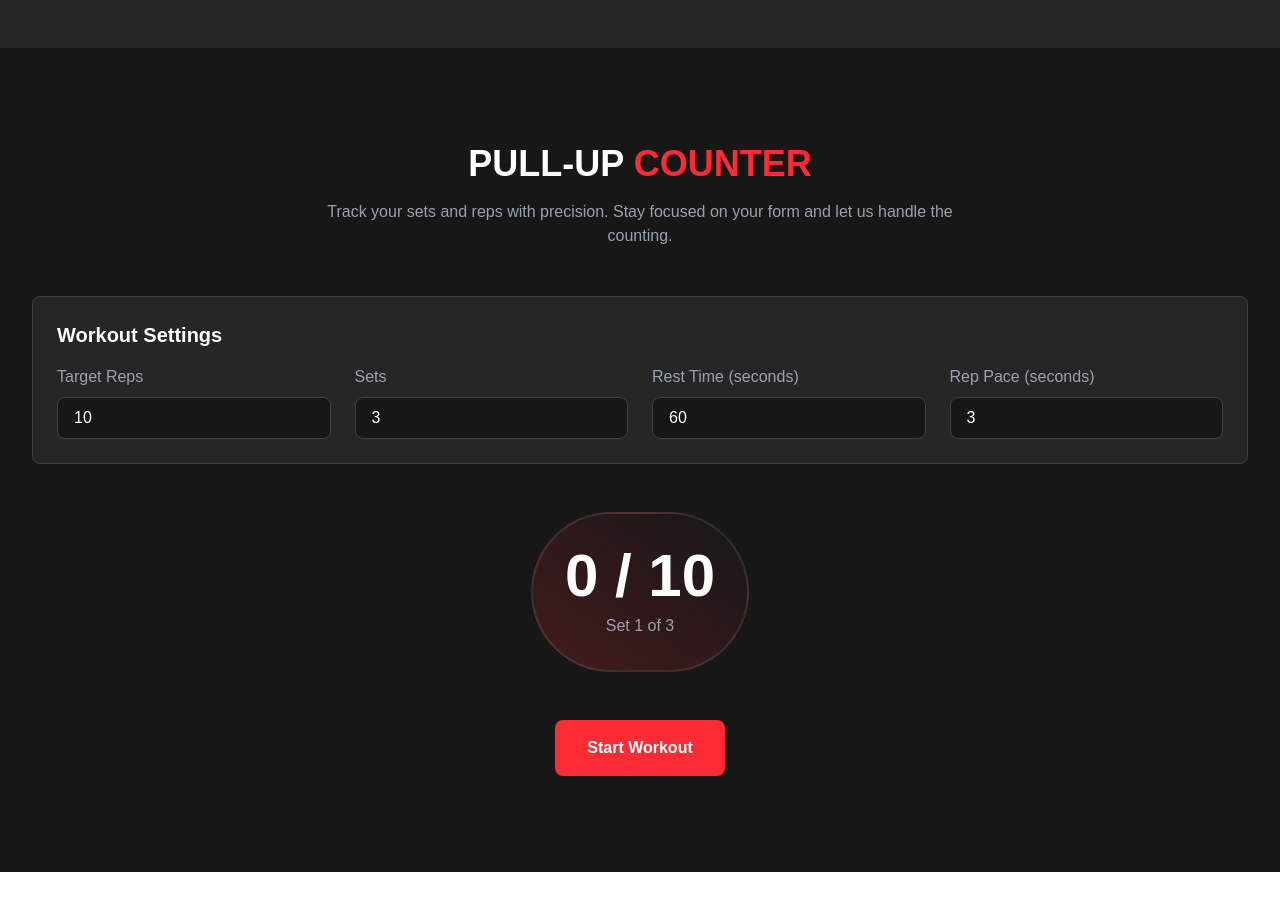
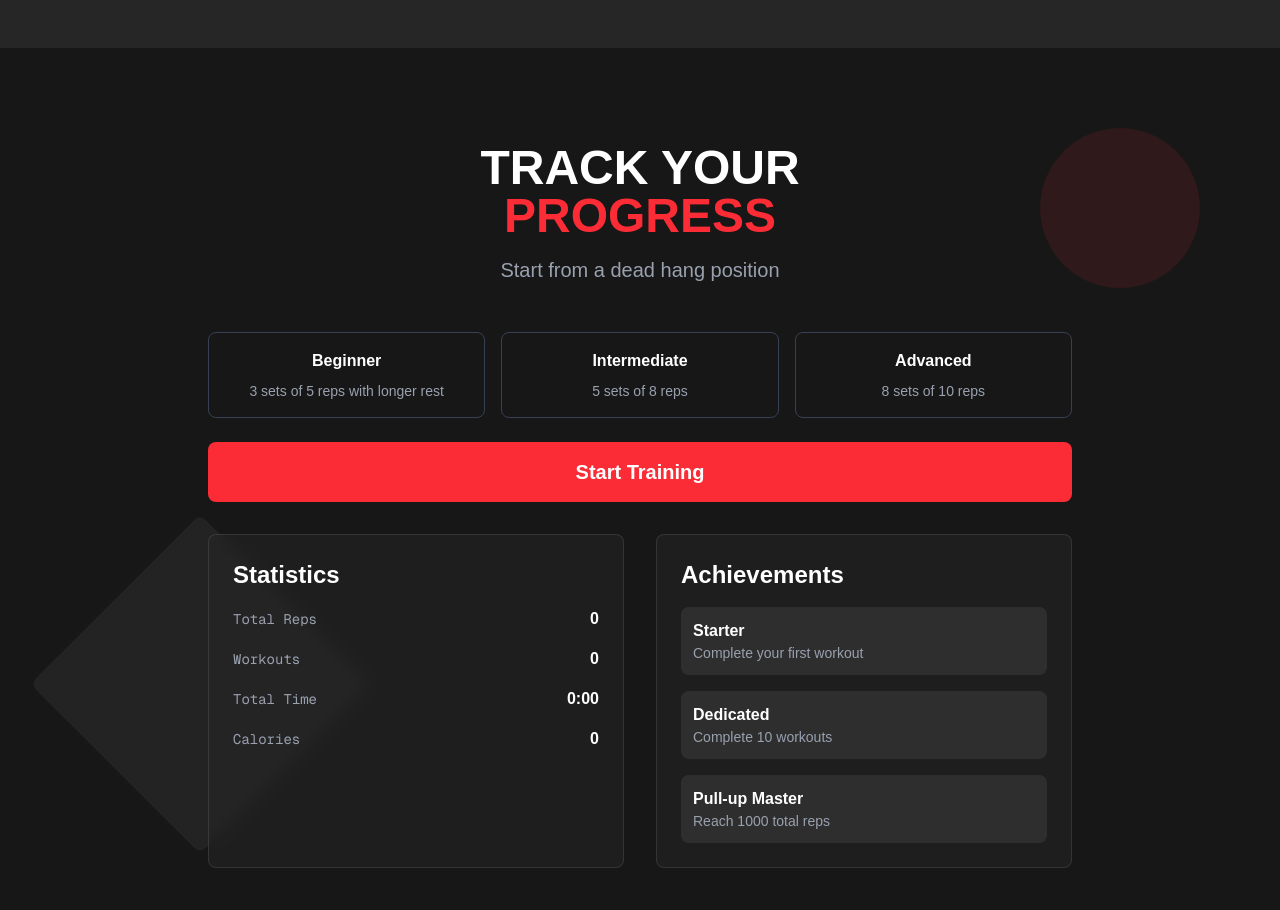
Before and after one commit to JDelott/pullup, a Next.js app: page / in a window 1280 px wide. Shown: the part 1700-2610 px from the top of the page. Before the commit the page ends 2572 px from the top, so only its background shows below. Built offline with nearby package versions, Linux system fonts and the light colour scheme.

Commit message:
added more pullup counter stuff

```diff
--- a/src/components/PullUpCounter.tsx
+++ b/src/components/PullUpCounter.tsx
@@ -5,11 +5,60 @@ import React, { useState, useEffect } from 'react';
 interface WorkoutSettings {
   targetReps: number;
   sets: number;
-  restTime: number; // in seconds
-  repPace: number; // in seconds
+  restTime: number;
+  repPace: number;
 }
 
+interface Achievement {
+  id: string;
+  name: string;
+  description: string;
+  threshold: number;
+  achieved: boolean;
+}
+
+interface WorkoutPreset {
+  name: string;
+  description: string;
+  settings: WorkoutSettings;
+}
+
+const CALORIES_PER_REP = 0.75; // Average calories burned per pull-up
+
+const workoutPresets: WorkoutPreset[] = [
+  {
+    name: 'Beginner',
+    description: '3 sets of 5 reps with longer rest',
+    settings: { targetReps: 5, sets: 3, restTime: 90, repPace: 4 }
+  },
+  {
+    name: 'Intermediate',
+    description: '5 sets of 8 reps',
+    settings: { targetReps: 8, sets: 5, restTime: 60, repPace: 3 }
+  },
+  {
+    name: 'Advanced',
+    description: '8 sets of 10 reps',
+    settings: { targetReps: 10, sets: 8, restTime: 45, repPace: 2 }
+  }
+];
+
+const initialAchievements: Achievement[] = [
+  { id: '1', name: 'Starter', description: 'Complete your first workout', threshold: 1, achieved: false },
+  { id: '2', name: 'Dedicated', description: 'Complete 10 workouts', threshold: 10, achieved: false },
+  { id: '3', name: 'Pull-up Master', description: 'Reach 1000 total reps', threshold: 1000, achieved: false },
+];
+
+const formTips = [
+  "Keep your core tight throughout the movement",
+  "Start from a dead hang position",
+  "Pull your chest to the bar",
+  "Control the descent",
+  "Maintain steady breathing"
+];
+
 const PullUpCounter: React.FC = () => {
+  // Core workout settings
   const [settings, setSettings] = useState < WorkoutSettings > ({
     targetReps: 10,
     sets: 3,
@@ -17,6 +66,7 @@ const PullUpCounter: React.FC = () => {
     repPace: 3, // 3 seconds per rep pace
   });
 
+  // Workout state
   const [currentSet, setCurrentSet] = useState(1);
   const [currentReps, setCurrentReps] = useState(0);
   const [isResting, setIsResting] = useState(false);
@@ -24,183 +74,261 @@ const PullUpCounter: React.FC = () => {
   const [isWorkoutActive, setIsWorkoutActive] = useState(false);
   const [repCountdown, setRepCountdown] = useState(0);
   const [isPaused, setIsPaused] = useState(false);
+  const [workoutStartTime, setWorkoutStartTime] = useState < Date | null > (null);
+  const [totalWorkoutTime, setTotalWorkoutTime] = useState(0);
 
-  // Modify the useEffect timer logic to automatically count reps
+  // Progress tracking
+  const [achievements, setAchievements] = useState(initialAchievements);
+  const [personalBests, setPersonalBests] = useState({
+    mostRepsInSet: 0,
+    longestStreak: 0,
+    mostSetsCompleted: 0,
+  });
+
+  // UI state
+  const [selectedPreset, setSelectedPreset] = useState < string > ('');
+  const [showStats, setShowStats] = useState(false);
+  const [currentTipIndex, setCurrentTipIndex] = useState(0);
+
+  // Stats
+  const [stats, setStats] = useState({
+    totalReps: 0,
+    totalWorkouts: 0,
+    totalTime: 0,
+    caloriesBurned: 0,
+  });
+
+  // Utility functions
+  const calculateCaloriesBurned = (reps: number) => Math.round(reps * CALORIES_PER_REP);
+
+  const formatTime = (seconds: number): string => {
+    const mins = Math.floor(seconds / 60);
+    const secs = seconds % 60;
+    return `${mins}:${secs.toString().padStart(2, '0')}`;
+  };
+
+  // Effect for workout timer
   useEffect(() => {
     let interval: NodeJS.Timeout;
 
     if (isWorkoutActive && !isPaused) {
+      if (workoutStartTime) {
+        interval = setInterval(() => {
+          const duration = Math.floor((new Date().getTime() - workoutStartTime.getTime()) / 1000);
+          setTotalWorkoutTime(duration);
+        }, 1000);
+      }
+
       if (isResting && timer > 0) {
-        // Rest period countdown
         interval = setInterval(() => {
           setTimer((prev) => prev - 1);
         }, 1000);
       } else if (!isResting && repCountdown > 0) {
-        // Rep pace countdown
         interval = setInterval(() => {
           setRepCountdown((prev) => prev - 1);
         }, 1000);
       } else if (repCountdown === 0 && !isResting) {
-        // When countdown reaches 0, automatically count a rep
         if (currentReps < settings.targetReps) {
-          incrementReps();
+          setCurrentReps(prev => prev + 1);
         }
         setRepCountdown(settings.repPace);
       }
     }
 
     return () => clearInterval(interval);
-  }, [isResting, timer, isWorkoutActive, isPaused, repCountdown, settings.repPace, currentReps]);
+  }, [isResting, timer, isWorkoutActive, isPaused, repCountdown, workoutStartTime]);
+
+  // Effect for rotating form tips
+  useEffect(() => {
+    const tipInterval = setInterval(() => {
+      setCurrentTipIndex((prev) => (prev + 1) % formTips.length);
+    }, 5000);
+
+    return () => clearInterval(tipInterval);
+  }, []);
 
   const startWorkout = () => {
     setIsWorkoutActive(true);
+    setWorkoutStartTime(new Date());
     setCurrentSet(1);
     setCurrentReps(0);
     setRepCountdown(settings.repPace);
+    setTotalWorkoutTime(0);
     setIsPaused(false);
   };
 
-  const incrementReps = () => {
-    if (currentReps < settings.targetReps && !isResting) {
-      setCurrentReps(prev => prev + 1);
-      setRepCountdown(settings.repPace);
+  const completeWorkout = () => {
+    const totalReps = (currentSet - 1) * settings.targetReps + currentReps;
+    const caloriesBurned = calculateCaloriesBurned(totalReps);
 
-      // If set is complete
-      if (currentReps + 1 === settings.targetReps) {
-        if (currentSet < settings.sets) {
-          setIsResting(true);
-          setTimer(settings.restTime);
-          setCurrentSet(prev => prev + 1);
-          setCurrentReps(0);
-        } else {
-          // Workout complete
+    // Update stats
+    setStats(prev => ({
+      totalReps: prev.totalReps + totalReps,
+      totalWorkouts: prev.totalWorkouts + 1,
+      totalTime: prev.totalTime + totalWorkoutTime,
+      caloriesBurned: prev.caloriesBurned + caloriesBurned
+    }));
+
+    // Check for personal bests
+    setPersonalBests(prev => ({
+      mostRepsInSet: Math.max(prev.mostRepsInSet, currentReps),
+      longestStreak: Math.max(prev.longestStreak, currentSet),
+      mostSetsCompleted: Math.max(prev.mostSetsCompleted, currentSet)
+    }));
+
+    // Check achievements
+    checkAchievements();
+
     setIsWorkoutActive(false);
-        }
-      }
-    }
+    setWorkoutStartTime(null);
   };
 
-  const togglePause = () => {
-    setIsPaused(!isPaused);
+  const checkAchievements = () => {
+    setAchievements(prev => prev.map(achievement => ({
+      ...achievement,
+      achieved: achievement.id === '1' ||
+        (achievement.id === '2' && stats.totalWorkouts >= 10) ||
+        (achievement.id === '3' && stats.totalReps >= 1000)
+    })));
   };
 
+  // Update the button and border colors from blue to red
+  // And add some geometric design elements
+
   return (
-    <section className="py-24 bg-neutral-900">
-      <div className="max-w-7xl mx-auto px-4 sm:px-6 lg:px-8">
+    <section className="relative py-24 bg-neutral-900 min-h-screen text-white">
+      {/* Abstract geometric shapes */}
+      <div className="absolute inset-0 overflow-hidden">
+        <div className="absolute top-20 right-20 w-40 h-40 bg-red-500 rounded-full opacity-10"></div>
+        <div className="absolute bottom-40 left-20 w-60 h-60 bg-white rounded-lg rotate-45 opacity-5"></div>
+      </div>
+
+      <div className="relative container mx-auto px-4 max-w-4xl">
         {/* Header */}
         <div className="text-center mb-12">
-          <h2 className="text-4xl font-bold text-white mb-4">
-            PULL-UP
-            <span className="text-red-500"> COUNTER</span>
-          </h2>
-          <p className="text-gray-400 max-w-2xl mx-auto">
-            Track your sets and reps with precision. Stay focused on your form and let us handle the counting.
-          </p>
+          <h1 className="text-5xl font-bold mb-4">
+            TRACK YOUR
+            <span className="block text-red-500">PROGRESS</span>
+          </h1>
+          <p className="text-xl text-gray-400">{formTips[currentTipIndex]}</p>
         </div>
 
-        {/* Settings Panel */}
-        <div className="mb-12 p-6 rounded-lg bg-neutral-800 border border-neutral-700">
-          <h3 className="text-xl font-bold text-white mb-4">Workout Settings</h3>
-          <div className="grid grid-cols-1 md:grid-cols-4 gap-6">
-            <div>
-              <label className="block text-gray-400 mb-2">Target Reps</label>
-              <input
-                type="number"
-                value={settings.targetReps}
-                onChange={(e) => setSettings({ ...settings, targetReps: parseInt(e.target.value) })}
-                className="w-full bg-neutral-900 text-white rounded-lg px-4 py-2 border border-neutral-700"
-                min="1"
-              />
+        {/* Workout Controls */}
+        {!isWorkoutActive ? (
+          <div className="mb-8">
+            {/* Workout Presets */}
+            <div className="grid grid-cols-1 md:grid-cols-3 gap-4 mb-6">
+              {workoutPresets.map((preset) => (
+                <button
+                  key={preset.name}
+                  onClick={() => {
+                    setSettings(preset.settings);
+                    setSelectedPreset(preset.name);
+                  }}
+                  className={`p-4 rounded-lg border ${selectedPreset === preset.name
+                      ? 'border-red-500 bg-red-500/10'
+                      : 'border-gray-700 hover:border-red-500'
+                    }`}
+                >
+                  <h3 className="font-bold mb-2">{preset.name}</h3>
+                  <p className="text-sm text-gray-400">{preset.description}</p>
+                </button>
+              ))}
             </div>
-            <div>
-              <label className="block text-gray-400 mb-2">Sets</label>
-              <input
-                type="number"
-                value={settings.sets}
-                onChange={(e) => setSettings({ ...settings, sets: parseInt(e.target.value) })}
-                className="w-full bg-neutral-900 text-white rounded-lg px-4 py-2 border border-neutral-700"
-                min="1"
-              />
+
+            {/* Start Button */}
+            <button
+              onClick={startWorkout}
+              className="w-full py-4 bg-red-500 hover:bg-red-600 rounded-lg font-bold text-xl transition"
+            >
+              Start Training
+            </button>
           </div>
-            <div>
-              <label className="block text-gray-400 mb-2">Rest Time (seconds)</label>
-              <input
-                type="number"
-                value={settings.restTime}
-                onChange={(e) => setSettings({ ...settings, restTime: parseInt(e.target.value) })}
-                className="w-full bg-neutral-900 text-white rounded-lg px-4 py-2 border border-neutral-700"
-                min="0"
-              />
+        ) : (
+          /* Active Workout Display */
+          <div className="bg-neutral-800/50 backdrop-blur-sm border border-white/10 rounded-lg p-6 mb-8">
+            <div className="grid grid-cols-2 md:grid-cols-4 gap-4 mb-6">
+              <div className="text-center">
+                <p className="text-gray-400 font-mono text-sm">SET</p>
+                <p className="text-3xl font-bold">{`${currentSet}/${settings.sets}`}</p>
               </div>
-            <div>
-              <label className="block text-gray-400 mb-2">Rep Pace (seconds)</label>
-              <input
-                type="number"
-                value={settings.repPace}
-                onChange={(e) => setSettings({ ...settings, repPace: parseInt(e.target.value) })}
-                className="w-full bg-neutral-900 text-white rounded-lg px-4 py-2 border border-neutral-700"
-                min="1"
-              />
+              <div className="text-center">
+                <p className="text-gray-400 font-mono text-sm">REPS</p>
+                <p className="text-3xl font-bold">{`${currentReps}/${settings.targetReps}`}</p>
               </div>
+              <div className="text-center">
+                <p className="text-gray-400 font-mono text-sm">{isResting ? 'REST' : 'PACE'}</p>
+                <p className="text-3xl font-bold">{isResting ? timer : repCountdown}</p>
+              </div>
+              <div className="text-center">
+                <p className="text-gray-400 font-mono text-sm">TIME</p>
+                <p className="text-3xl font-bold">{formatTime(totalWorkoutTime)}</p>
               </div>
             </div>
 
-        {/* Counter Display */}
-        <div className="text-center mb-12">
-          <div className="inline-block p-8 rounded-full bg-gradient-to-tr from-red-500/20 to-transparent border-2 border-white/10">
-            <div className="text-6xl font-bold text-white mb-2">
-              {currentReps} / {settings.targetReps}
-            </div>
-            <div className="text-gray-400">
-              Set {currentSet} of {settings.sets}
-            </div>
-            {isWorkoutActive && !isResting && (
-              <div className="text-2xl text-red-500 mt-2">
-                Next Rep: {repCountdown}s
-              </div>
-            )}
-          </div>
-        </div>
-
-        {/* Rest Timer Display */}
-        {isResting && (
-          <div className="text-center mb-12">
-            <div className="text-2xl text-white">
-              Rest Time: <span className="text-red-500">{timer}s</span>
+            {/* Workout Control Buttons */}
+            <div className="flex gap-4">
+              <button
+                onClick={() => setIsPaused(!isPaused)}
+                className="flex-1 py-3 border-2 border-white text-white font-bold rounded-lg
+                hover:bg-white hover:text-black transition-all"
+              >
+                {isPaused ? 'Resume' : 'Pause'}
+              </button>
+              <button
+                onClick={completeWorkout}
+                className="flex-1 py-3 bg-red-500 hover:bg-red-600 rounded-lg font-bold transition-colors"
+              >
+                End Workout
+              </button>
             </div>
           </div>
         )}
 
-        {/* Control Buttons */}
-        <div className="flex justify-center gap-4">
-          {!isWorkoutActive ? (
-            <button
-              onClick={startWorkout}
-              className="px-8 py-4 bg-red-500 text-white font-bold rounded-lg hover:bg-red-600 transition-colors"
+        {/* Stats and Achievements */}
+        <div className="grid grid-cols-1 md:grid-cols-2 gap-8">
+          {/* Stats Panel */}
+          <div className="bg-neutral-800/50 backdrop-blur-sm border border-white/10 rounded-lg p-6">
+            <h2 className="text-2xl font-bold mb-4">Statistics</h2>
+            <div className="space-y-4">
+              {[
+                { label: 'Total Reps', value: stats.totalReps },
+                { label: 'Workouts', value: stats.totalWorkouts },
+                { label: 'Total Time', value: formatTime(stats.totalTime) },
+                { label: 'Calories', value: stats.caloriesBurned }
+              ].map((stat, index) => (
+                <div key={index} className="flex justify-between items-center">
+                  <span className="text-gray-400 font-mono text-sm">{stat.label}</span>
+                  <span className="font-bold">{stat.value}</span>
+                </div>
+              ))}
+            </div>
+          </div>
+
+          {/* Achievements Panel */}
+          <div className="bg-neutral-800/50 backdrop-blur-sm border border-white/10 rounded-lg p-6">
+            <h2 className="text-2xl font-bold mb-4">Achievements</h2>
+            <div className="space-y-4">
+              {achievements.map((achievement) => (
+                <div
+                  key={achievement.id}
+                  className={`p-3 rounded-lg ${achievement.achieved ? 'bg-red-500/20' : 'bg-neutral-700/50'
+                    }`}
                 >
-              Start Workout
-            </button>
-          ) : (
-            <>
-              <button
-                onClick={togglePause}
-                className="px-8 py-4 bg-yellow-500 text-white font-bold rounded-lg hover:bg-yellow-600 transition-colors"
-              >
-                {isPaused ? 'Resume' : 'Pause'}
-              </button>
-              <button
-                onClick={() => setIsWorkoutActive(false)}
-                className="px-8 py-4 border-2 border-white text-white font-bold rounded-lg
-          hover:bg-white hover:text-black transition-all"
-              >
-                End Workout
-              </button>
-            </>
+                  <div className="flex items-center justify-between">
+                    <h3 className="font-bold">{achievement.name}</h3>
+                    {achievement.achieved && (
+                      <span className="text-red-500">✓</span>
                     )}
+                  </div>
+                  <p className="text-sm text-gray-400">{achievement.description}</p>
+                </div>
+              ))}
+            </div>
+          </div>
         </div>
       </div>
     </section>
   );
-};
-
+}
 export default PullUpCounter;
```
Lines whose indentation alone changed are shown as unchanged.
